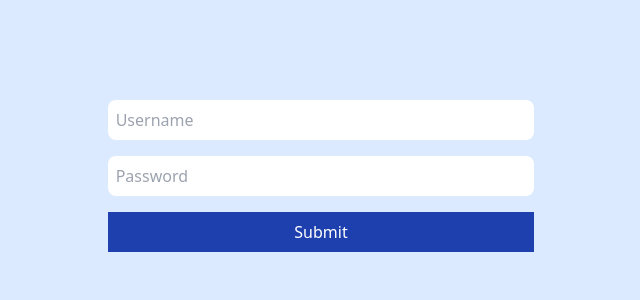
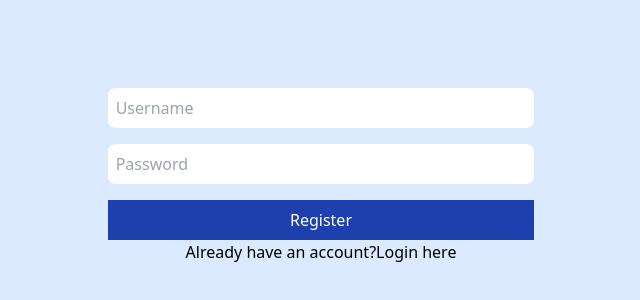
Before and after one commit to kazisadman/chat-app-client, a React (Vite) app: page / in a window 1280 px wide. Shown: the part 224-524 px from the top of the page, without its empty margins (319-959 px from the left). Built offline with nearby package versions, Linux system fonts and the light colour scheme; no server answers.

Commit message:
Created Login and register page with authentication

```diff
--- /dev/null
+++ b/src/Pages/Chat.jsx
@@ -0,0 +1,10 @@
+
+const Chat = () => {
+    return (
+        <div>
+            <h1>this is chat page</h1>
+        </div>
+    );
+};
+
+export default Chat;
--- a/src/Pages/Register.jsx
+++ b/src/Pages/Register&Login.jsx
@@ -2,16 +2,18 @@ import axios from "axios";
 import { useContext, useState } from "react";
 import { UserContextProvider } from "../Context/UserContext";
 
-const Register = () => {
+const RegisterandLogin = () => {
   const [username, setUsername] = useState("");
   const [password, setPassword] = useState("");
+  const [isLogin, setIsLogin] = useState(false);
   const { setUserName: setLoggedUserName, setId } =
     useContext(UserContextProvider);
 
-  const register = (e) => {
+  const handleSubmit = (e) => {
     e.preventDefault();
+    const url = isLogin ? "/login" : "/register";
     axios
-      .post("/register", { username, password })
+      .post(url, { username, password })
       .then((res) => {
         console.log(res);
         setId(res.data.id);
@@ -21,8 +23,8 @@ const Register = () => {
   };
 
   return (
-    <div className="flex justify-center items-center bg-blue-100 h-screen">
-      <form onSubmit={register} className="w-1/3 flex flex-col gap-4">
+    <div className="flex flex-col justify-center items-center bg-blue-100 h-screen">
+      <form onSubmit={handleSubmit} className="w-1/3 flex flex-col gap-4">
         <input
           type="text"
           onChange={(e) => setUsername(e.target.value)}
@@ -35,10 +37,24 @@ const Register = () => {
           placeholder="Password"
           className="p-2 rounded-lg"
         />
-        <button className="bg-blue-800 text-white p-2">Submit</button>
+        <button className="bg-blue-800 text-white p-2">
+          {isLogin ? "Login" : "Register"}
+        </button>
       </form>
+
+      {isLogin ? (
+        <div>
+          Don&apos;t have an account?
+          <button onClick={() => setIsLogin(false)}>Register</button> here
+        </div>
+      ) : (
+        <div>
+          Already have an account?
+          <button onClick={() => setIsLogin(true)}>Login</button> here
+        </div>
+      )}
     </div>
   );
 };
 
-export default Register;
+export default RegisterandLogin;
--- a/src/Router/Routes.jsx
+++ b/src/Router/Routes.jsx
@@ -1,16 +1,17 @@
 import { useContext } from "react";
-import Register from "../Pages/Register";
+import RegisterandLogin from "../Pages/Register&Login";
 import { UserContextProvider } from "../Context/UserContext";
+import Chat from "../Pages/Chat";
 
 const Routes = () => {
-  const { userName, Id } = useContext(UserContextProvider);
+  const { userName } = useContext(UserContextProvider);
 
   if (userName) {
-    return "loggedIn: " + userName;
+    return <Chat></Chat>;
   }
   return (
     <div>
-      <Register></Register>
+      <RegisterandLogin></RegisterandLogin>
     </div>
   );
 };
```
